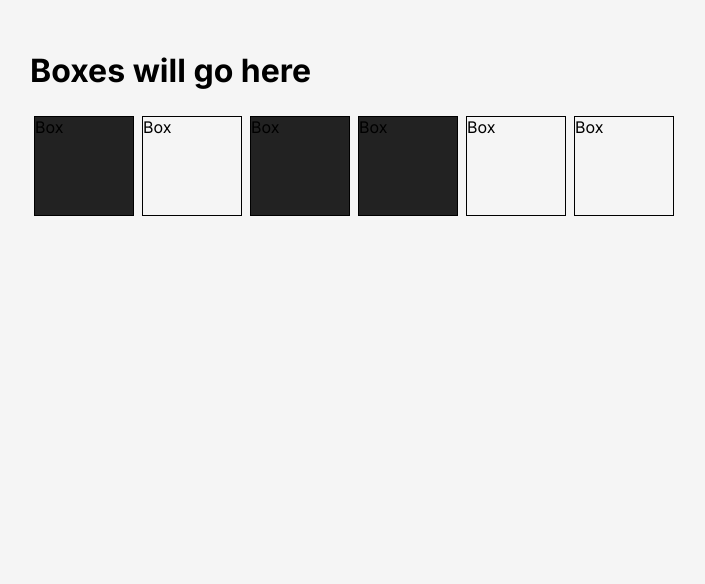
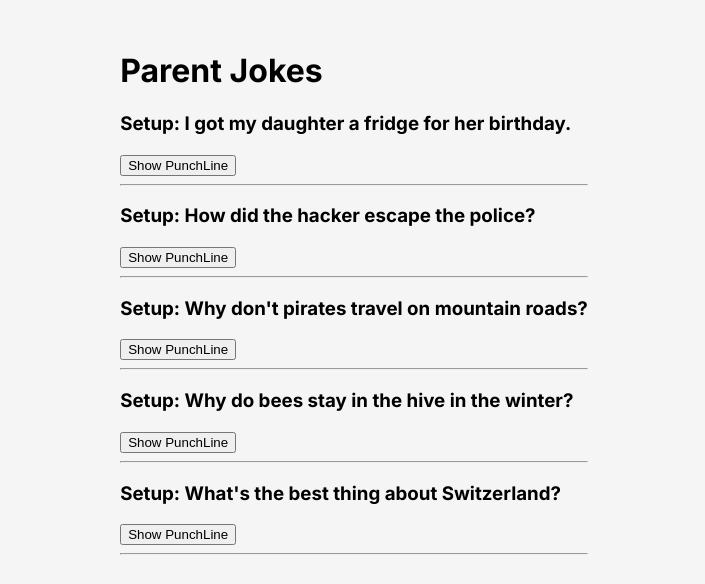
Before and after one commit to Arafat-alim/react-from-scratch, a React (Create React App) app in the folder react-official-fundamentals/: page / in a window 1280 px wide. Shown: the top 584 px of the page, without its empty margins (286-991 px from the left). Built offline with nearby package versions, Linux system fonts and the light colour scheme.

Commit message:
conditional rendering &&.

```diff
--- a/react-official-fundamentals/src/App.js
+++ b/react-official-fundamentals/src/App.js
@@ -1,5 +1,6 @@
 import React from "react";
-import BoxParent from "./components/BoxParent";
+
+import ParentJokes from "./components/ParentJokes";
 
 function App() {
   //! creating a state for count
@@ -17,7 +18,7 @@ function App() {
       {/* <button onClick={addCount}>+</button>
       <Count count={count} />
       <button onClick={subCount}>-</button> */}
-      <BoxParent darkMode={false} />
+      <ParentJokes />
     </div>
   );
 }
--- /dev/null
+++ b/react-official-fundamentals/src/JokesAPI.js
@@ -0,0 +1,29 @@
+let jokesApi = [
+  {
+    id: 1,
+    setup: "I got my daughter a fridge for her birthday.",
+    punchline: "I can't wait to see her face light up when she opens it.",
+  },
+  {
+    id: 2,
+    setup: "How did the hacker escape the police?",
+    punchline: "He just ransomware!",
+  },
+  {
+    id: 3,
+    setup: "Why don't pirates travel on mountain roads?",
+    punchline: "Scurvy.",
+  },
+  {
+    id: 4,
+    setup: "Why do bees stay in the hive in the winter?",
+    punchline: "Swarm.",
+  },
+  {
+    id: 5,
+    setup: "What's the best thing about Switzerland?",
+    punchline: "I don't know, but the flag is a big plus!",
+  },
+];
+
+export default jokesApi;
--- a/react-official-fundamentals/src/components/Jokes.jsx
+++ b/react-official-fundamentals/src/components/Jokes.jsx
@@ -1,12 +1,18 @@
 import React from "react";
 
 export default function Jokes(props) {
+  const [ishown, setIsShown] = React.useState(false);
+  function toggle() {
+    setIsShown((prevState) => !prevState);
+  }
   return (
     <div>
       {/* <h3>{props.setup}</h3> */}
       {/* conditional rendering  */}
       {props.setup && <h3>Setup: {props.setup}</h3>}
-      <p>{props.punchLine}</p>
+      {/* <p>{props.punchLine}</p> */}
+      {ishown && <p>{props.punchLine}</p>}
+      <button onClick={toggle}>Show PunchLine</button>
       <hr />
     </div>
   );
--- /dev/null
+++ b/react-official-fundamentals/src/components/ParentJokes.jsx
@@ -0,0 +1,17 @@
+import React from "react";
+import jokesApi from "../JokesAPI";
+import Jokes from "./Jokes";
+
+export default function ParentJokes() {
+  const jokesElement = jokesApi.map((joke) => {
+    return (
+      <Jokes setup={joke.setup} punchLine={joke.punchline} key={joke.id} />
+    );
+  });
+  return (
+    <div>
+      <h1>Parent Jokes</h1>
+      {jokesElement}
+    </div>
+  );
+}
```
